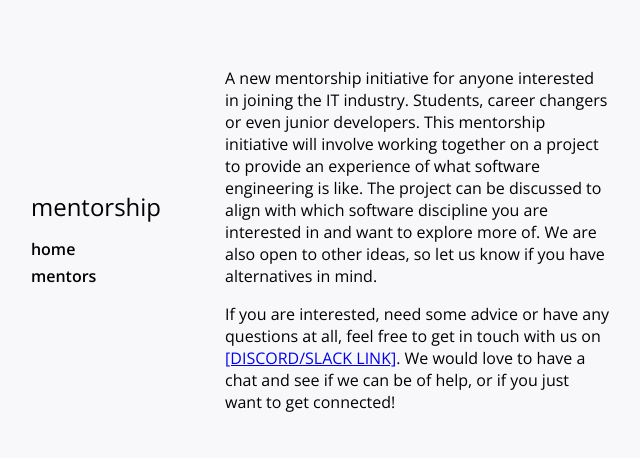
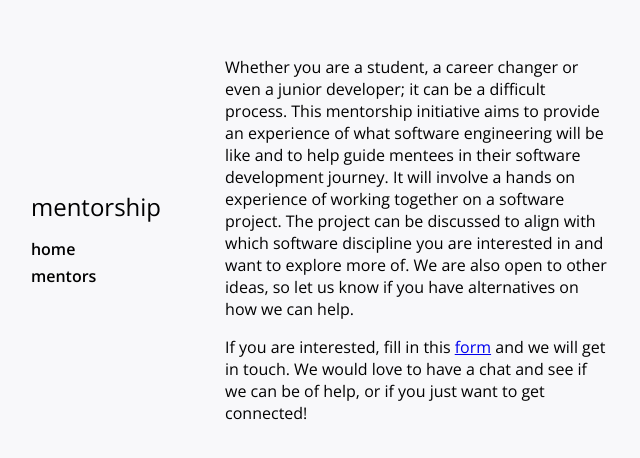
Before and after one commit to kerrisim/mentorship, a plain HTML site: page index.html in a window 1280 px wide. Shown: the part 160-618 px from the top of the page, without its empty margins (320-960 px from the left). Drawn offline with nearby package versions, Linux system fonts and the light colour scheme.

Commit message:
Update about message and add link to expression of interest form

```diff
--- a/index.html
+++ b/index.html
@@ -22,15 +22,17 @@
         </div>
         <div class="message">
             <p>
-                A new mentorship initiative for anyone interested in joining the IT industry. Students, career changers or even junior developers.
-                This mentorship initiative will involve working together on a project to provide an experience of what software engineering is like.
+                Whether you are a student, a career changer or even a junior developer; it can be a difficult process.
+                This mentorship initiative aims to provide an experience of what software engineering will be like
+                and to help guide mentees in their software development journey.
+                It will involve a hands on experience of working together on a software project.
                 The project can be discussed to align with which software discipline you are interested in and want to explore more of.
-                We are also open to other ideas, so let us know if you have alternatives in mind.
+                We are also open to other ideas, so let us know if you have alternatives on how we can help.
             </p>
             <p>
-                If you are interested, need some advice or have any questions at all,
-                feel free to get in touch with us on <a href="url">[DISCORD/SLACK LINK]</a>.
-                We would love to have a chat and see if we can be of help, or if you just want to get connected!
+                If you are interested, fill in this <a target="_blank" href="https://forms.gle/7gxPJyroDKyncCaB9">form</a>
+                and we will get in touch. We would love to have a chat and see if we can be of help,
+                or if you just want to get connected!
             </p>
         </div>
     </body>
```
